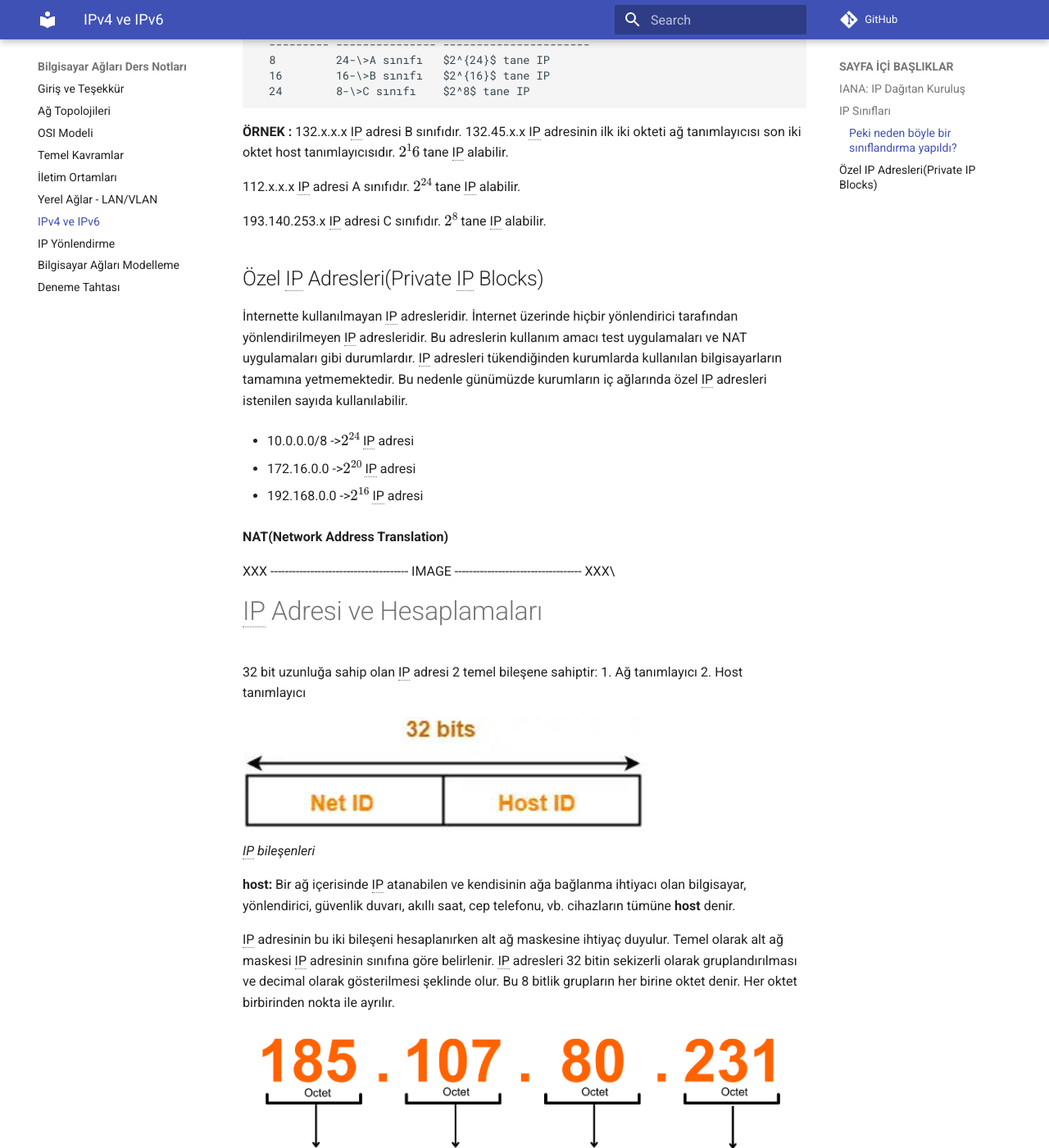
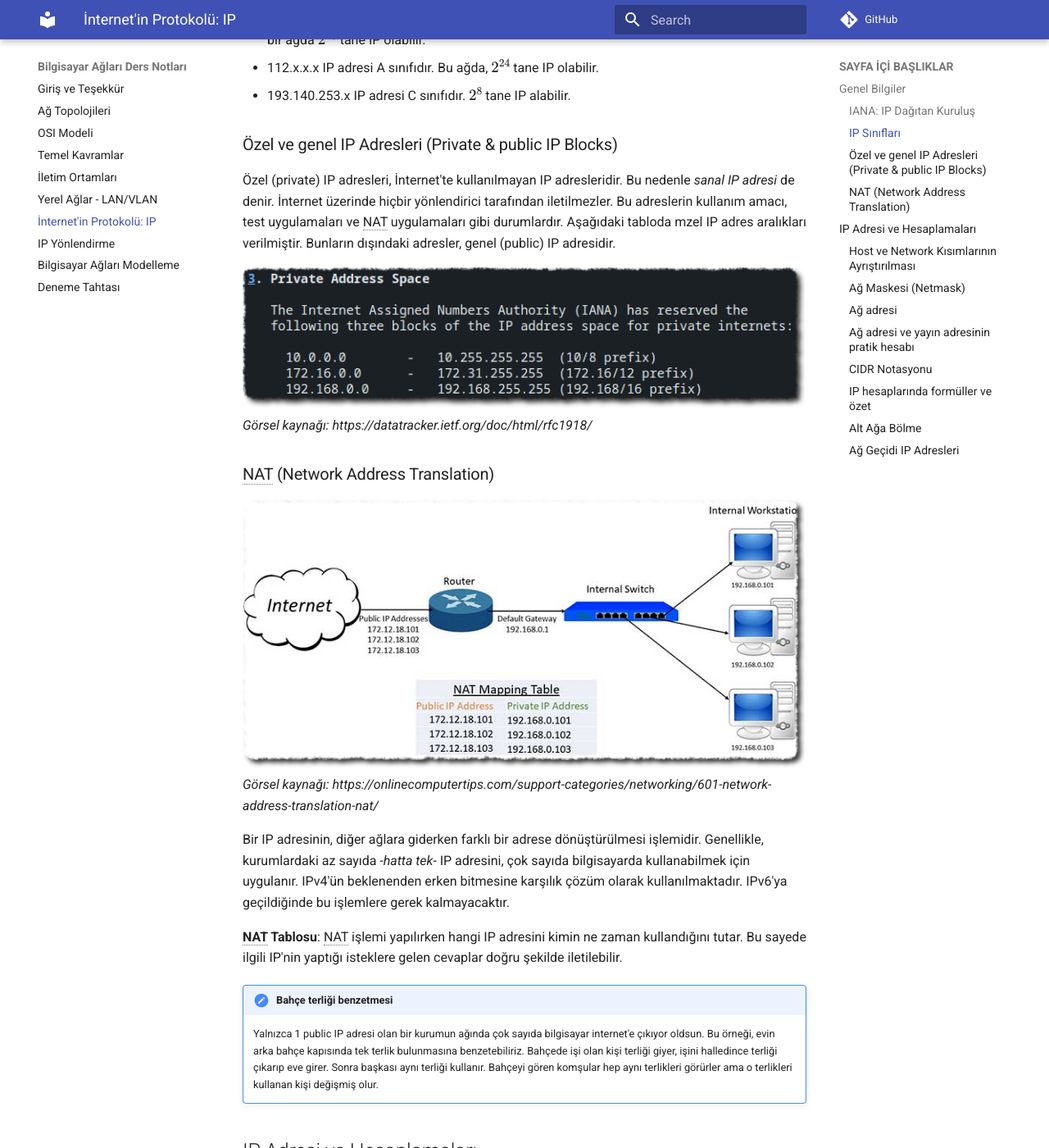
Before and after one commit to ozalpmurat/BilgisayarAglari-Kitap, an MkDocs documentation site: the page built from docs/07-IP_hesap.md, in a window 1280 px wide and 1400 px high, scrolled down 2592 px. Shown: the whole window at 82% size. Built offline with MkDocs 1.6.1 and Material for MkDocs 9.7.7, drawn with Linux system fonts in a browser that asks for light colours; comment, search, counter and statistics services are not loaded; some of the changed text lies outside the part shown.

Commit message:
b7 düzenleme

````diff
--- a/docs/07-IP_hesap.md
+++ b/docs/07-IP_hesap.md
@@ -1,7 +1,7 @@
-*[RIR]: Regional Internet Registry
+# İnternet'in Protokolü: IP
+## Genel Bilgiler
+![](images/B07-IP_Version.png){width="300"}
 
-
-# IPv4 ve IPv6
 IPv4 adresleri tükendiği için, artık IPv6 adresleri dağıtılmaktadır. Uzunca bir süre daha ikisini birlikte kullanmak zorundayız.
 
 IPv4 adresleme sisteminde $2^{32}$ IP adresi kullanılabilirken, IPv6 adreslemesinde $2^{128}$ adet IP adresi kullanılabilmektedir. Aşağıda bu iki sayı açık olarak yazılmıştır:
@@ -11,7 +11,7 @@
 
 **Bu ders içerisinde IP ifadesi her kullanıldığında, IPv4 anlaşılmalıdır.** Bu ders açısından ikisi arasındaki en önemli fark; birisinin 32, diğerinin ise 128 bit olmasıdır. IP hesaplamaları tamamen aynıdır. Hesap mantığını anlamak için v4 hesapları -*kısa olduğu için*- daha iyi olacaktır. Sonrasında aynı hesapları v6'da da yapabilirsiniz.
 
-## IANA: IP Dağıtan Kuruluş
+### IANA: IP Dağıtan Kuruluş
 https://www.iana.org/ web sitesinde faaliyetleri hakkında bilgi alınabilir.
 
 ![IANA](images/B07-IANA1.png)
@@ -25,17 +25,18 @@
 ![IPv4 bitmesi](images/B07-IPv4-bitmesi.png)
 *Görsel kaynağı: https://en.wikipedia.org/wiki/IPv4_address_exhaustion*
 
-## IP Sınıfları
-
+### IP Sınıfları
 IP'nin ilk tasarlandığı sıralarda ortaya çıkmış bir kavramdır.
 Kurumlarda IP adresleri tahsis edilirken ihtiyaca göre optimal sayıda
-verebilmek için tasarlanmıştır. En büyük IP sınıfı A sınıfı, en küçük IP
-sınıfı C sınıfıdır.
+IP  adresi verebilmek için tasarlanmıştır. En büyük IP sınıfı A sınıfı olanlar, en küçük IP sınıfı da C sınıfı olanlardır.
 
-![Ip Sınıfları](images/B07-IP_Sinif1.png)
+!!! info "Güncel bilgi"
+    Günümüzde IP sınıfları bu anlamın yanında, ağın büyüklüğünü ifade etmek için kullanılmaktadır.
+
+![IP Sınıfları](images/B07-IP_Sinif1.png)
 *Görsel kaynağı: https://medium.com/networks-security/tricks-to-remember-five-classes-of-ipv4-484c191678fb*
-
-- **A sınıfı:** İlk biti 0'dır. İlk oktet **0-127** arasında olur. Varsayılan ağ maskesi **255.0.0.0**'dır. A sınıfı bir IP adresinde $2^{24}$ tane IP oluşturulabilir.
+<!---
+**A sınıfı:** İlk biti 0'dır. İlk oktet **0-127** arasında olur. Varsayılan ağ maskesi **255.0.0.0**'dır. A sınıfı bir IP adresinde $2^{24}$ tane IP oluşturulabilir.
 - **B sınıfı:** İlk iki biti 10 şeklindedir. Ondalık formda ilk
 okteti **128-191** şeklindedir. Varsayılan alt ağ maskesi
 **255.255.0.0**'dır. B sınıfı bir IP adresinde $2^{16}$ tane IP
@@ -47,80 +48,70 @@
 - **D sınıfı:** İlk dört biti 1110'dır. Ondalık formda ilk
 okteti **224-239** arasındadır. **Multicast** (Çoklu yayın) olarak
 bilinir. Normalde hostlarda kullanılmaz.
-- **E sınıfı:** İlk okteti, **240-248** ile başlar. Deneysel amaçlar için rezerve
-edilmiştir. Normalde hostlarda ve ağlarda kullanılmaz.
-
-![IP sınıfları](images/B07-IP_Sinif2.png)
+- **E sınıfı:** İlk okteti, **240-248** ile başlar. Deneysel amaçlar için rezerve edilmiştir. Normalde hostlarda ve ağlarda kullanılmaz.
+-->
+![IP sınıfları](images/B07-IP_Sinif2.png){width="700"}
 *Görsel kaynağı: https://www.routerfreak.com/definitive-guide-ip-address-classes/*
 
+**Örnekler:**
 
-### Peki neden böyle bir sınıflandırma yapıldı?
-```
-  Ağ biti   Host bitleri    Her ağdaki IP sayısı
-  --------- --------------- ----------------------
-  8         24-\>A sınıfı   $2^{24}$ tane IP
-  16        16-\>B sınıfı   $2^{16}$ tane IP
-  24        8-\>C sınıfı    $2^8$ tane IP
-```
-**ÖRNEK :** 132.x.x.x IP adresi B sınıfıdır. 132.45.x.x IP adresinin ilk
-iki okteti ağ tanımlayıcısı son iki oktet host tanımlayıcısıdır. $2^16$
-tane IP alabilir.
+- 132.45.x.x IP adresinin ilk iki okteti ağ tanımlayıcısı, son iki oktet host tanımlayıcısıdır. Böyle bir ağda $2^{16}$ tane IP olabilir.
+- 112.x.x.x IP adresi A sınıfıdır. Bu ağda, $2^{24}$ tane IP olabilir.
+- 193.140.253.x IP adresi C sınıfıdır. $2^8$ tane IP alabilir.
 
-112.x.x.x IP adresi A sınıfıdır. $2^{24}$ tane IP alabilir.
+### Özel ve genel IP Adresleri (Private & public IP Blocks)
 
-193.140.253.x IP adresi C sınıfıdır. $2^8$ tane IP alabilir.
+Özel (private) IP adresleri, İnternet'te kullanılmayan IP adresleridir. Bu nedenle _sanal IP adresi_ de denir. İnternet üzerinde hiçbir yönlendirici tarafından iletilmezler. Bu adreslerin kullanım amacı, test uygulamaları ve NAT uygulamaları gibi durumlardır. Aşağıdaki tabloda mzel IP adres aralıkları verilmiştir. Bunların dışındaki adresler, genel (public) IP adresidir.
 
-## Özel IP Adresleri(Private IP Blocks)
+![](images/B07-Ozel_IP_Adresleri.png)
+*Görsel kaynağı: https://datatracker.ietf.org/doc/html/rfc1918/*
 
-İnternette kullanılmayan IP adresleridir. İnternet üzerinde hiçbir
-yönlendirici tarafından yönlendirilmeyen IP adresleridir. Bu adreslerin
-kullanım amacı test uygulamaları ve NAT uygulamaları gibi durumlardır.
-IP adresleri tükendiğinden kurumlarda kullanılan bilgisayarların
-tamamına yetmemektedir. Bu nedenle günümüzde kurumların iç ağlarında
-özel IP adresleri istenilen sayıda kullanılabilir.
+### NAT (Network Address Translation)
+![NAT](images/B07-NAT_Tablosu.png)
+*Görsel kaynağı: https://onlinecomputertips.com/support-categories/networking/601-network-address-translation-nat/*
 
--   10.0.0.0/8 -\>$2^{24}$ IP adresi
+Bir IP adresinin, diğer ağlara giderken farklı bir adrese dönüştürülmesi işlemidir. Genellikle, kurumlardaki az sayıda _-hatta tek-_ IP adresini, çok sayıda bilgisayarda kullanabilmek için uygulanır. IPv4'ün beklenenden erken bitmesine karşılık çözüm olarak kullanılmaktadır. IPv6'ya geçildiğinde bu işlemlere gerek kalmayacaktır.
 
--   172.16.0.0 -\>$2^{20}$ IP adresi
+**NAT Tablosu**: NAT işlemi yapılırken hangi IP adresini kimin ne zaman kullandığını tutar. Bu sayede ilgili IP'nin yaptığı isteklere gelen cevaplar doğru şekilde iletilebilir.
 
--   192.168.0.0 -\>$2^{16}$ IP adresi
+!!! note "Bahçe terliği benzetmesi"
+    Yalnızca 1 public IP adresi olan bir kurumun ağında çok sayıda bilgisayar internet'e çıkıyor oldsun. Bu örneği, evin arka bahçe kapısında tek terlik bulunmasına benzetebiliriz. Bahçede işi olan kişi terliği giyer, işini halledince terliği çıkarıp eve girer. Sonra başkası aynı terliği kullanır. Bahçeyi gören komşular hep aynı terlikleri görürler ama o terlikleri kullanan kişi değişmiş olur.
 
-**NAT(Network Address Translation)**
+## IP Adresi ve Hesaplamaları
+32 bit uzunluğa sahip olan IP adresi 2 temel bileşene sahiptir:
 
-XXX -------------------------------------- IMAGE
------------------------------------ XXX\
-
-# IP Adresi ve Hesaplamaları
-32 bit uzunluğa sahip olan IP adresi 2 temel bileşene sahiptir:
 1.  Ağ tanımlayıcı
 2.  Host tanımlayıcı
 
 ![IP bileşenleri](images/B07-IP2.png)
 *IP bileşenleri*
 
-**host:** Bir ağ içerisinde IP atanabilen ve kendisinin ağa bağlanma
-ihtiyacı olan bilgisayar, yönlendirici, güvenlik duvarı, akıllı saat, cep telefonu, vb. cihazların tümüne **host** denir.
+!!! note "Host"
+    Bir ağ içerisinde IP atanabilen ve kendisinin ağa bağlanma ihtiyacı olan cihazların tümüne **host** denir. Örneğin; bilgisayar, yönlendirici, güvenlik duvarı, akıllı saat, cep telefonu, IoT cihazları, vb.
 
-IP adresinin bu iki bileşeni hesaplanırken alt ağ maskesine ihtiyaç
-duyulur. Temel olarak alt ağ maskesi IP adresinin sınıfına göre
-belirlenir. IP adresleri 32 bitin sekizerli olarak gruplandırılması ve
-decimal olarak gösterilmesi şeklinde olur. Bu 8 bitlik grupların her
-birine oktet denir. Her oktet birbirinden nokta ile ayrılır.
+IP adresleri 32 bitin sekizerli olarak gruplandırılması ve onluk (decimal) olarak gösterilmesi şeklindedir. Bu 8 bitlik grupların her birine **oktet** denir. Her oktet birbirinden nokta ile ayrılır.
 
-![IP adresi](images/B07-IP1.png)
+![IP adresi](images/B07-IP1.png){width="500"}
 *Görsel kaynağı: https://www.cloudns.net/blog/what-is-ipv4-everything-you-need-to-know/*
 
-Bir IP adresinin bağlı olduğu **sınıf** ilk oktetinden anlaşılır.
-![Ip Sınıfları](images/B07-IP3.jpg)
-*IP sınıfları*
+!!! note "Kaç bitle kaç adres?"
+    $N$ tane bit kullanılarak yapılacak bir adresleme sisteminde, $2^n$ tane adres kullanılabilir.
 
-**ÖRNEK :** 16 tane IP adresini bölüyoruz. (${2^4}$ bit )\
-\
-XXX -------------------------------------- IMAGE
------------------------------------ XXX\
-\
+![](images/B07-4bit_ile_16_adres.png)
+*4 bit ile 2^4=16 tane farklı adres kullanılabilir*
+
+### Host ve Network Kısımlarının Ayrıştırılması
+Bir IP adresinde soldan itibaren ilk X tane bit ağ tanımlayıcısıdır. Geri kalan  Y tane bit te host tanımlayıcısıdır. Bu durumda $X+Y=32$ olmalıdır.
+
+![](images/B07_IP_Adresi_Host_ve_Net_ID.png)
+*Görsel kaynağı: https://sherihansliit.blogspot.com/2012/12/understanding-ip-address-configuration.html/*
+
+![](images/B07-IP_bolme4-bit.png)
+*4 bitlik IP adresinin farklı bölünme şekilleri*
+
+
 **NOT :** Ağlardaki bilgisayar sayıları(kullanılabilecek ip sayıları)
-belirlenirken maksimum kapasite 2'nin kuvveti ${2^n}$ alınarak
+belirlenirken maksimum kapasite 2'nin kuvveti $(2^n)$ alınarak
 belirlenir.
 
 **ÖRNEK :** Bir şirketin iki farklı şubesinde 120 ve 280 adet bilgisayar
@@ -168,7 +159,7 @@
   4           4             $4(4-2) = 8$
 
 
-## Ağ Maskesi (Netmask)
+### Ağ Maskesi (Netmask)
 
 Ağ maskesinin iki temel görevi vardır:
 1. Ağın büyüklüğünü belirtmek
@@ -187,7 +178,7 @@
 ![Farklı alt ağ maskelerinin etkisi](images/B07-maske-tablo.png)
 *Görsel kaynağı: https://www.trance-cat.com/electrical-circuit-calculators/en/subnet-mask-calculator.php*
 
-## Ağ adresi
+### Ağ adresi
 Ağ maskesi herhangi bir IP adresi ile ikilik sistemde çarpılırsa(ve işlemi) çıkan sonuç ağın adresini verir. Bu sayede, ağın nerede başladığı bulunmuş olur.
 
 **ÖRNEK :**
@@ -204,10 +195,10 @@
 
 -   Ağ adresi 192.168.1.0
 
-## Ağ adresi ve yayın adresinin pratik hesabı
+### Ağ adresi ve yayın adresinin pratik hesabı
 IP adresinin bölündüğü biti biliyorsak; **IP adresinde** bu bitten sonrası `1` yapılırsa, `yayın adresi`ni buluruz. Aynı bitleri `0` yaptığımızda ise `ağ adresi`ni buluruz.
 
-## CIDR Notasyonu
+### CIDR Notasyonu
 
 Elimizde sadece IP adresleri olduğunda ağla ilgili yeterli bilgiye
 ulaşamadığımızı, ilave olarak IP adresinin hangi bitten bölündüğünü
@@ -226,7 +217,7 @@
     (128 ikilik tabanda 10000000 şeklinde gösterildiğinden soldan 25
     tane 0 vardır.)
 
-## IP hesaplarında formüller ve özet
+### IP hesaplarında formüller ve özet
 1. **IP (v4) adresleri $32$ bitten oluşur**. Bu bitler sekizer gruplu (oktet) olarak yazılır ve okunur. Örnek: 10.170.265.44. IP adresinin her oktetinde 8 bit bulunduğundan, hiç bir oktet 255'ten büyük olamaz. Yani az önce verdiğim IP adresi, bozuk bir IP adresidir.
 1. IP adresindeki $32$ bitin soldan itibaren $M$ tanesi ağı tanımlar. geri kalan $N$ tanesi de ($N=32-M$) hostları tanımlar. Bu iki bileşeni birbirinden ayırmanın iki yolu vardır:
     * **CIDR** gösteriminde bölü işareti ( "/" ) kullanılır. örnek: $10.5.0.100/16$
@@ -245,7 +236,7 @@
 
 
 
-## Alt Ağa Bölme
+### Alt Ağa Bölme
 
 IP adresi ve ağı temsil eden bit sayısı belirli olan bir ağ birden fazla
 küçük ağlara bölünebilir. Alt ağa bölme işlemi alt ağ maskesinde bir bit
@@ -378,7 +369,7 @@
 \
 \
 
-## Ağ Geçidi IP Adresleri
+### Ağ Geçidi IP Adresleri
 
 Her ağ için ilk IP adresi ağ adresi, son IP adresi yayın adresi olduğunu
 biliyoruz. Kural olmamakla birlikte genel teamüllere göre ağ adresinden
````
Also changed, not shown: docs/05-iletim_ortamlari.md (+1 -1 lines), includes/abbreviations.md (+6 -3 lines), docs/B05-CaprazveDuz_Kablo_Kullanimi.png (deleted), docs/images/B07-4bit_ile_16_adres.png (added), docs/images/B07-IP1.png, docs/images/B07-IP2.png, docs/images/B07-IP3.jpg (deleted), docs/images/B07-IP_Sinif1.png, docs/images/B07-IP_Version.png (added), docs/images/B07-IP_bolme4-bit.png (added), docs/images/B07-IPv4-bitmesi.png, docs/images/B07-NAT_Tablosu.png (added), docs/images/B07-Ozel_IP_Adresleri.png (added), docs/images/B07_IP3.png (added), 1 more files.
